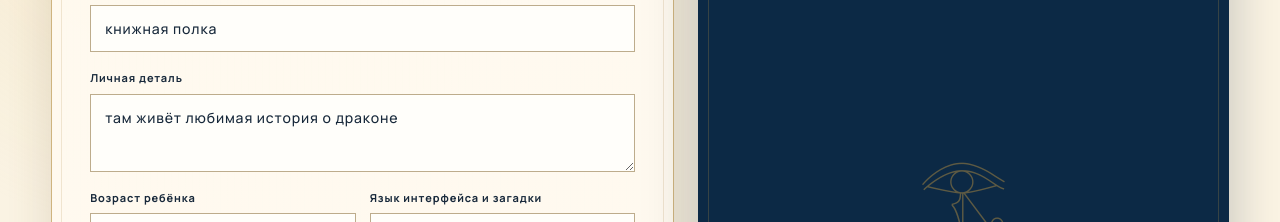
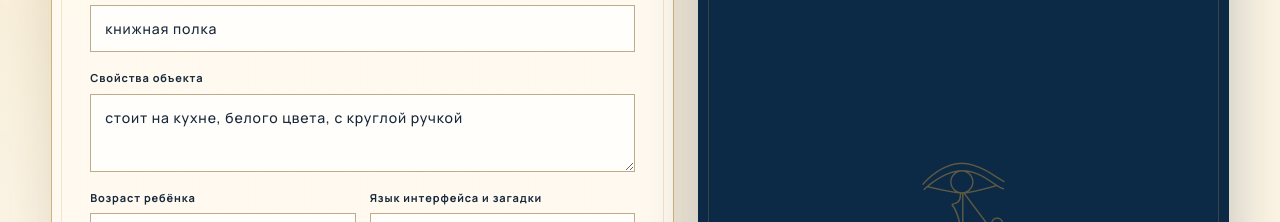
Before and after one commit to prodsrv-dev/treasure-map, a Next.js app: page /riddle-generator in a window 1280 px wide. Shown: the part 387-609 px from the top of the page. Built offline with nearby package versions, Linux system fonts and the light colour scheme; a web font is replaced by a local one.

Commit message:
fix: describe object properties in clue form

```diff
--- a/app/riddle-generator/RiddleGenerator.tsx
+++ b/app/riddle-generator/RiddleGenerator.tsx
@@ -29,7 +29,7 @@ const interfaceText = {
     ask: "Ask the Sphinx", note: "Free to use · English, Spanish & Russian · Saved in your browser",
     chamber: "ENTER THE CHAMBER", find: "What must the seeker find?", findNote: "Give the Sphinx a few details. The more personal the clue, the more magical the hunt feels.",
     hidden: "The hidden answer", hiddenNote: "What place or object should the player find?", answer: "Answer or hiding place",
-    detail: "A personal detail", age: "Child's age", language: "Interface & clue language",
+    detail: "Object properties", age: "Child's age", language: "Interface & clue language",
     style: "Choose a clue style", mood: "Pick the mood", consult: "Consult the Sphinx",
     prototype: "Working prototype: clues are created on-device; a live AI model can be connected next.",
     answers: "THE SPHINX ANSWERS", three: "Three clues for your quest", waiting: "Your clues will appear here",
@@ -48,7 +48,7 @@ const interfaceText = {
     ask: "Pregunta a la Esfinge", note: "Gratis · Inglés, español y ruso · Guardado en tu navegador",
     chamber: "ENTRA EN LA CÁMARA", find: "¿Qué debe encontrar el buscador?", findNote: "Dale algunos detalles a la Esfinge. Cuanto más personal sea la pista, más mágica será la aventura.",
     hidden: "La respuesta oculta", hiddenNote: "¿Qué lugar u objeto debe encontrar el jugador?", answer: "Respuesta o escondite",
-    detail: "Un detalle personal", age: "Edad del niño", language: "Idioma de la interfaz y la pista",
+    detail: "Propiedades del objeto", age: "Edad del niño", language: "Idioma de la interfaz y la pista",
     style: "Elige el estilo de pista", mood: "Elige el ambiente", consult: "Consultar a la Esfinge",
     prototype: "Prototipo funcional: las pistas se crean en el dispositivo; después se puede conectar un modelo de IA.",
     answers: "LA ESFINGE RESPONDE", three: "Tres pistas para tu aventura", waiting: "Tus pistas aparecerán aquí",
@@ -67,7 +67,7 @@ const interfaceText = {
     ask: "Спросить Сфинкса", note: "Бесплатно · Английский, испанский и русский · Сохраняется в браузере",
     chamber: "ВОЙДИТЕ В ЗАЛ", find: "Что должен найти искатель?", findNote: "Дайте Сфинксу несколько деталей. Чем личнее подсказка, тем волшебнее приключение.",
     hidden: "Скрытый ответ", hiddenNote: "Какое место или предмет должен найти игрок?", answer: "Ответ или тайное место",
-    detail: "Личная деталь", age: "Возраст ребёнка", language: "Язык интерфейса и загадки",
+    detail: "Свойства объекта", age: "Возраст ребёнка", language: "Язык интерфейса и загадки",
     style: "Выберите формат", mood: "Выберите настроение", consult: "Спросить Сфинкса",
     prototype: "Рабочий прототип: подсказки создаются на устройстве; следующим шагом можно подключить AI-модель.",
     answers: "СФИНКС ОТВЕЧАЕТ", three: "Три подсказки для вашего квеста", waiting: "Здесь появятся загадки",
@@ -175,7 +175,7 @@ function buildClues(answer: string, detail: string, format: Format, language: La
 
 export default function RiddleGenerator() {
   const [answer, setAnswer] = useState("книжная полка");
-  const [detail, setDetail] = useState("там живёт любимая история о драконе");
+  const [detail, setDetail] = useState("стоит на кухне, белого цвета, с круглой ручкой");
   const [age, setAge] = useState("6–8");
   const [language, setLanguage] = useState<Language>("Русский");
   const [format, setFormat] = useState<Format>("Rhyming couplet");
@@ -258,7 +258,7 @@ export default function RiddleGenerator() {
           <form className="papyrus-card" onSubmit={generate}>
             <div className="step-title"><span>1</span><div><b>{t.hidden}</b><small>{t.hiddenNote}</small></div></div>
             <label>{t.answer}<input value={answer} onChange={(e) => setAnswer(e.target.value)} required placeholder={language === "Русский" ? "например, книжная полка" : language === "Español" ? "por ejemplo, estantería" : "e.g. bookshelf"} /></label>
-            <label>{t.detail}<textarea value={detail} onChange={(e) => setDetail(e.target.value)} placeholder={language === "Русский" ? "например, там живёт любимая история о драконе" : language === "Español" ? "por ejemplo, allí vive tu historia favorita de dragones" : "e.g. your favorite dragon story lives there"} /></label>
+            <label>{t.detail}<textarea value={detail} onChange={(e) => setDetail(e.target.value)} placeholder={language === "Русский" ? "например: стоит на кухне, белого цвета, с круглой ручкой" : language === "Español" ? "por ejemplo: está en la cocina, es blanco y tiene un asa redonda" : "e.g. it is in the kitchen, white, with a round handle"} /></label>
             <div className="form-row">
               <label>{t.age}<select value={age} onChange={(e) => setAge(e.target.value)}><option>3–5</option><option>6–8</option><option>9–12</option><option>13+</option></select></label>
               <label>{t.language}<select value={language} onChange={(e) => setLanguage(e.target.value as Language)}><option>English</option><option>Español</option><option>Русский</option></select></label>
```
